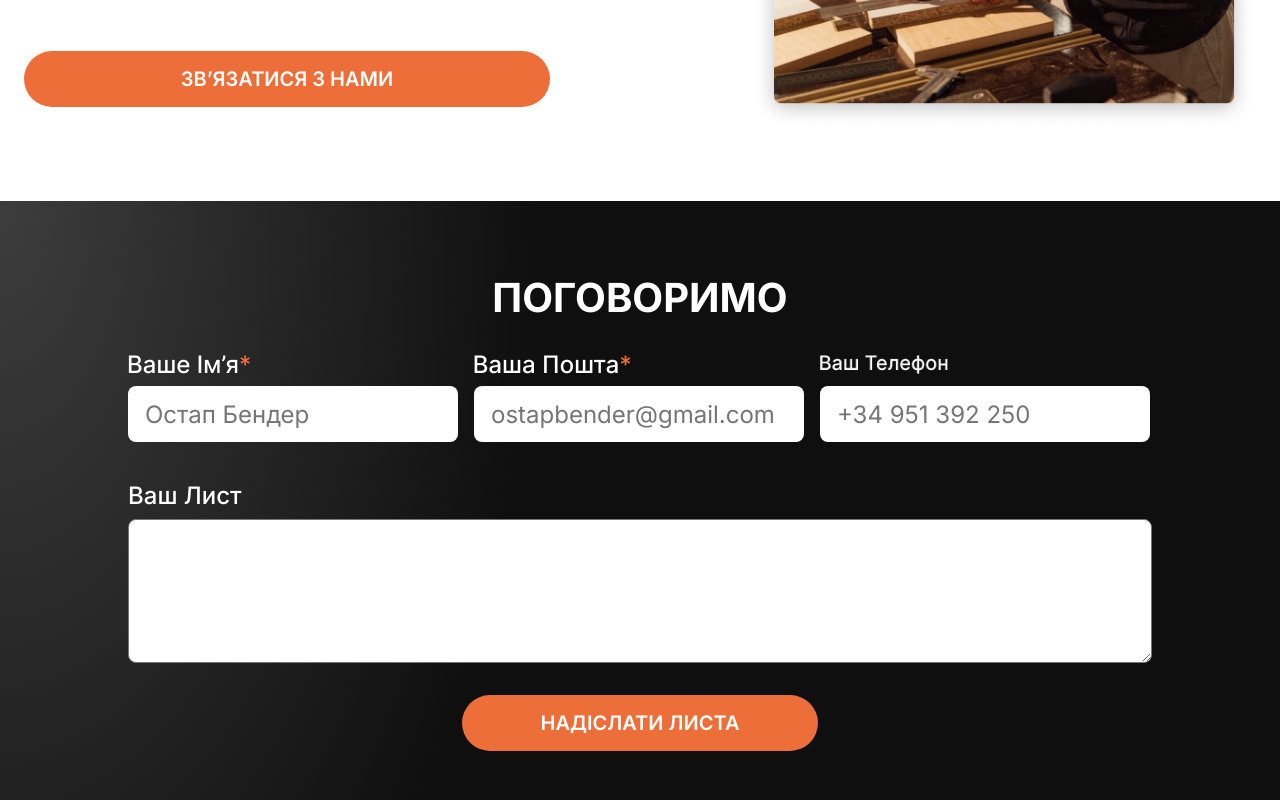
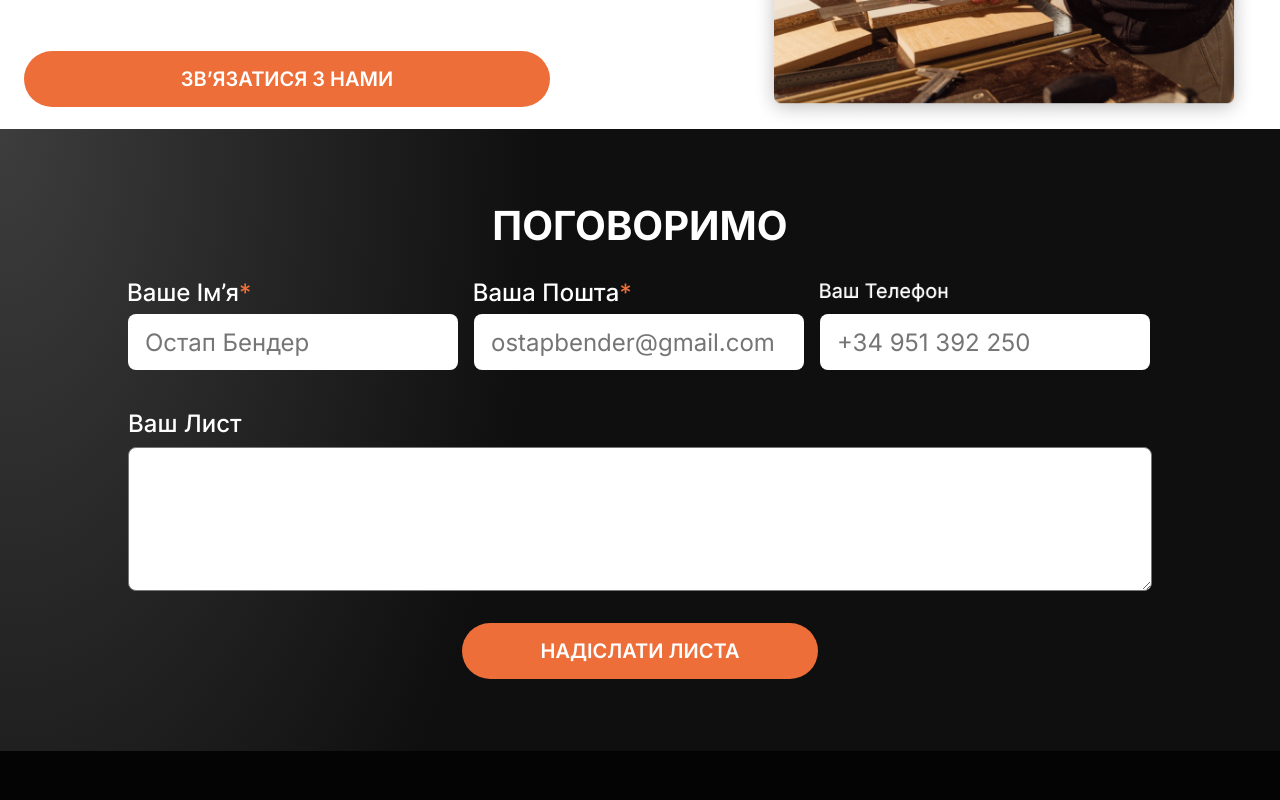
Before and after one commit to ShadePrima/creatiff-app, a React (Create React App) app: page / in a window 1280 px wide. Shown: the part 3320-4120 px from the top of the page. Built offline with nearby package versions, Linux system fonts and the light colour scheme.

Commit message:
adaptiv for contact form

```diff
--- a/src/components/ContactForm/ContactForm.module.scss
+++ b/src/components/ContactForm/ContactForm.module.scss
@@ -1,16 +1,17 @@
 @import '../../styles/variables';
 
 .root {
-  margin-top: $margin-section;
-  height: 622px;
+  padding-top: $margin-section;
+  min-height: 622px;
   background: $background-radial-black;
 }
 
 .formContainer {
   padding-top: $margin-section;
+  padding: 0 20px;
   margin: 0 auto;
-  width: 1024px;
-  height: 478px;
+  max-width: 1064px;
+  min-height: 478px;
 
   h1 {
     @include titleWhite1;
@@ -19,9 +20,17 @@
 }
 
 .inputs {
+  max-width: 1024px;
   margin-top: 32px;
   display: flex;
   gap: 16px;
+  flex-wrap: wrap;
+
+  @media (max-width: 715px) {
+    & {
+      justify-content: center;
+    }
+  }
 }
 
 .textArea {
```
